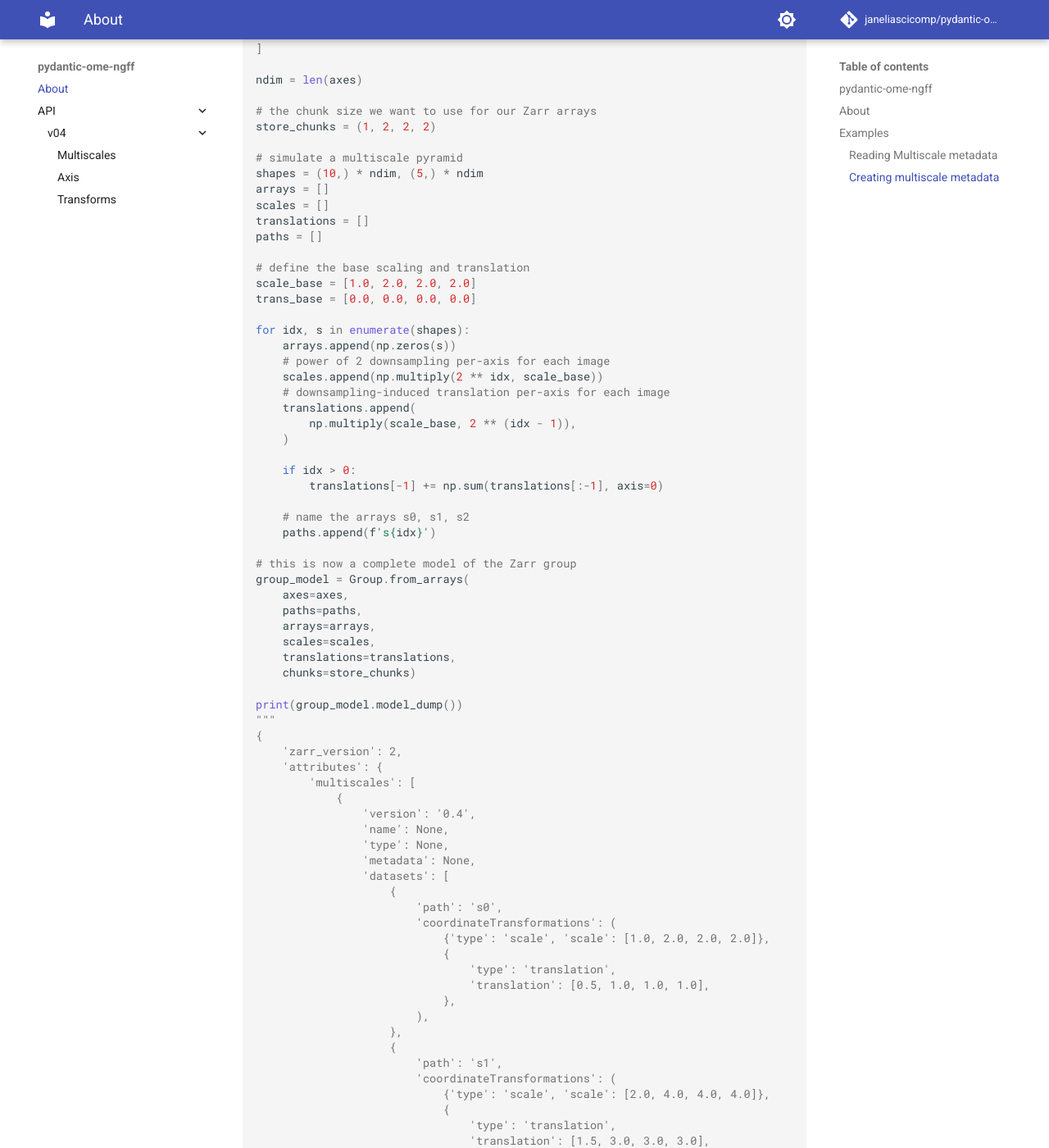
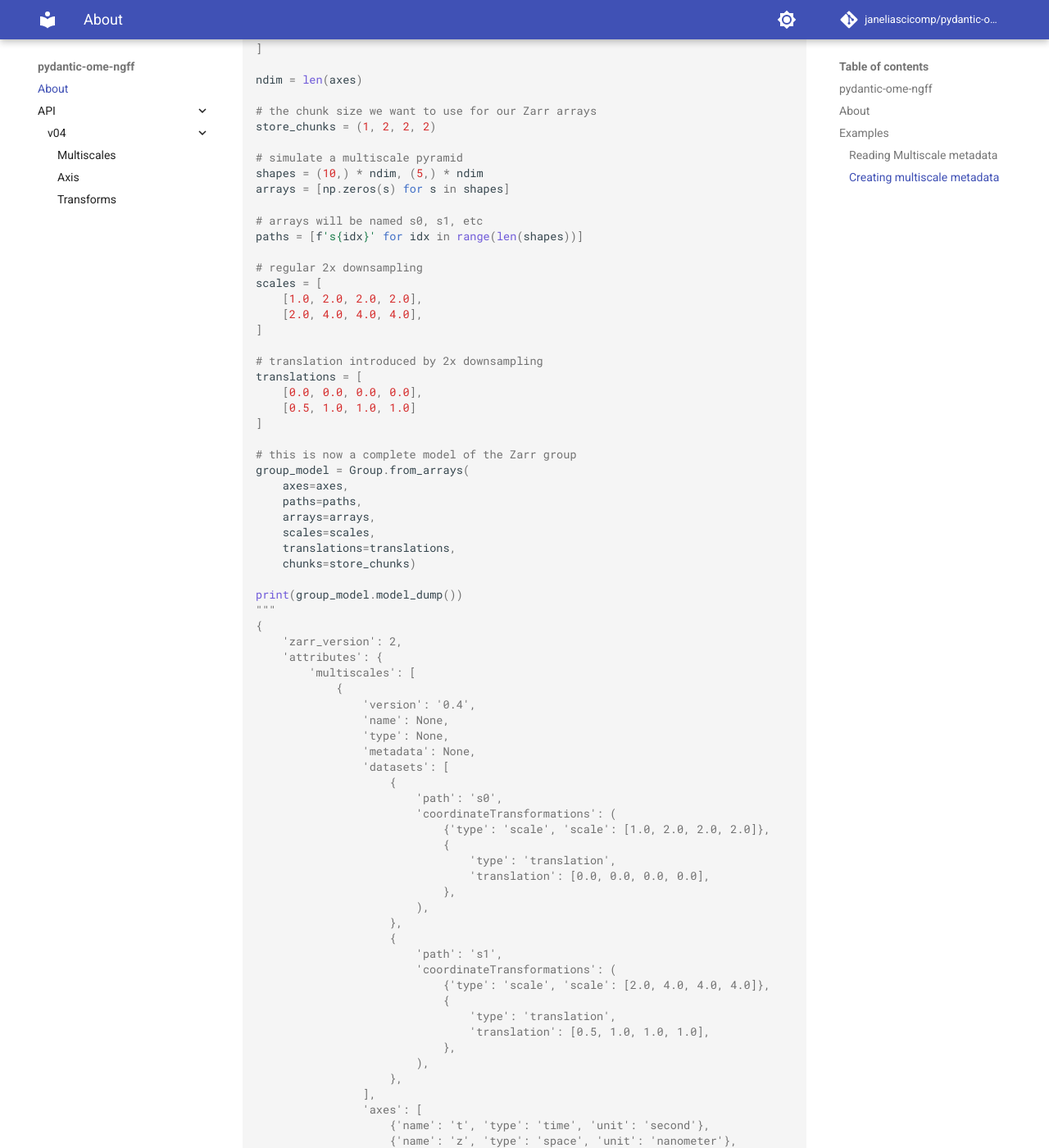
Before and after one commit to JaneliaSciComp/pydantic-ome-ngff, an MkDocs documentation site: the page built from docs/index.md, in a window 1280 px wide and 1400 px high, scrolled down 2518 px. Shown: the whole window at 82% size. Built offline with MkDocs 1.6.1 and Material for MkDocs 9.7.7, drawn with Linux system fonts in a browser that asks for light colours; comment, search, counter and statistics services are not loaded; some of the changed text lies outside the part shown.

Commit message:
simplify array creation in example, and remove incorrect translation

```diff
--- a/docs/index.md
+++ b/docs/index.md
@@ -123,29 +123,22 @@ store_chunks = (1, 2, 2, 2)
 
 # simulate a multiscale pyramid
 shapes = (10,) * ndim, (5,) * ndim
-arrays = []
-scales = []
-translations = []
-paths = []
+arrays = [np.zeros(s) for s in shapes]
 
-# define the base scaling and translation
-scale_base = [1.0, 2.0, 2.0, 2.0]
-trans_base = [0.0, 0.0, 0.0, 0.0]
+# arrays will be named s0, s1, etc
+paths = [f's{idx}' for idx in range(len(shapes))]
 
-for idx, s in enumerate(shapes):
-    arrays.append(np.zeros(s))
-    # power of 2 downsampling per-axis for each image
-    scales.append(np.multiply(2 ** idx, scale_base))
-    # downsampling-induced translation per-axis for each image
-    translations.append(
-        np.multiply(scale_base, 2 ** (idx - 1)),
-    )
+# regular 2x downsampling
+scales = [
+    [1.0, 2.0, 2.0, 2.0],
+    [2.0, 4.0, 4.0, 4.0],
+]
 
-    if idx > 0:
-        translations[-1] += np.sum(translations[:-1], axis=0)
-
-    # name the arrays s0, s1, s2
-    paths.append(f's{idx}')
+# translation introduced by 2x downsampling
+translations = [
+    [0.0, 0.0, 0.0, 0.0],
+    [0.5, 1.0, 1.0, 1.0]
+]
 
 # this is now a complete model of the Zarr group
 group_model = Group.from_arrays(
@@ -174,7 +167,7 @@ print(group_model.model_dump())
                             {'type': 'scale', 'scale': [1.0, 2.0, 2.0, 2.0]},
                             {
                                 'type': 'translation',
-                                'translation': [0.5, 1.0, 1.0, 1.0],
+                                'translation': [0.0, 0.0, 0.0, 0.0],
                             },
                         ),
                     },
@@ -184,7 +177,7 @@ print(group_model.model_dump())
                             {'type': 'scale', 'scale': [2.0, 4.0, 4.0, 4.0]},
                             {
                                 'type': 'translation',
-                                'translation': [1.5, 3.0, 3.0, 3.0],
+                                'translation': [0.5, 1.0, 1.0, 1.0],
                             },
                         ),
                     },
@@ -261,14 +254,14 @@ print(stored_group.attrs.asdict())
                     'path': 's0',
                     'coordinateTransformations': (
                         {'type': 'scale', 'scale': [1.0, 2.0, 2.0, 2.0]},
-                        {'type': 'translation', 'translation': [0.5, 1.0, 1.0, 1.0]},
+                        {'type': 'translation', 'translation': [0.0, 0.0, 0.0, 0.0]},
                     ),
                 },
                 {
                     'path': 's1',
                     'coordinateTransformations': (
                         {'type': 'scale', 'scale': [2.0, 4.0, 4.0, 4.0]},
-                        {'type': 'translation', 'translation': [1.5, 3.0, 3.0, 3.0]},
+                        {'type': 'translation', 'translation': [0.5, 1.0, 1.0, 1.0]},
                     ),
                 },
             ],
```
